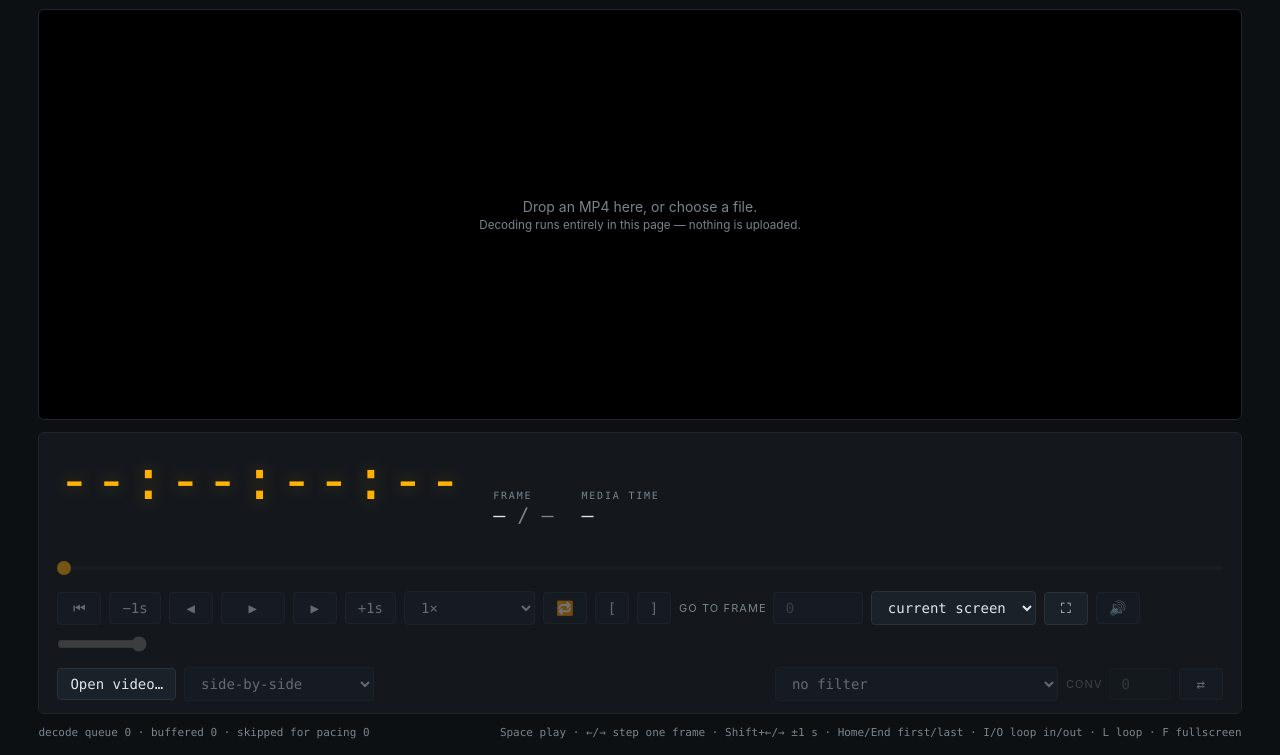
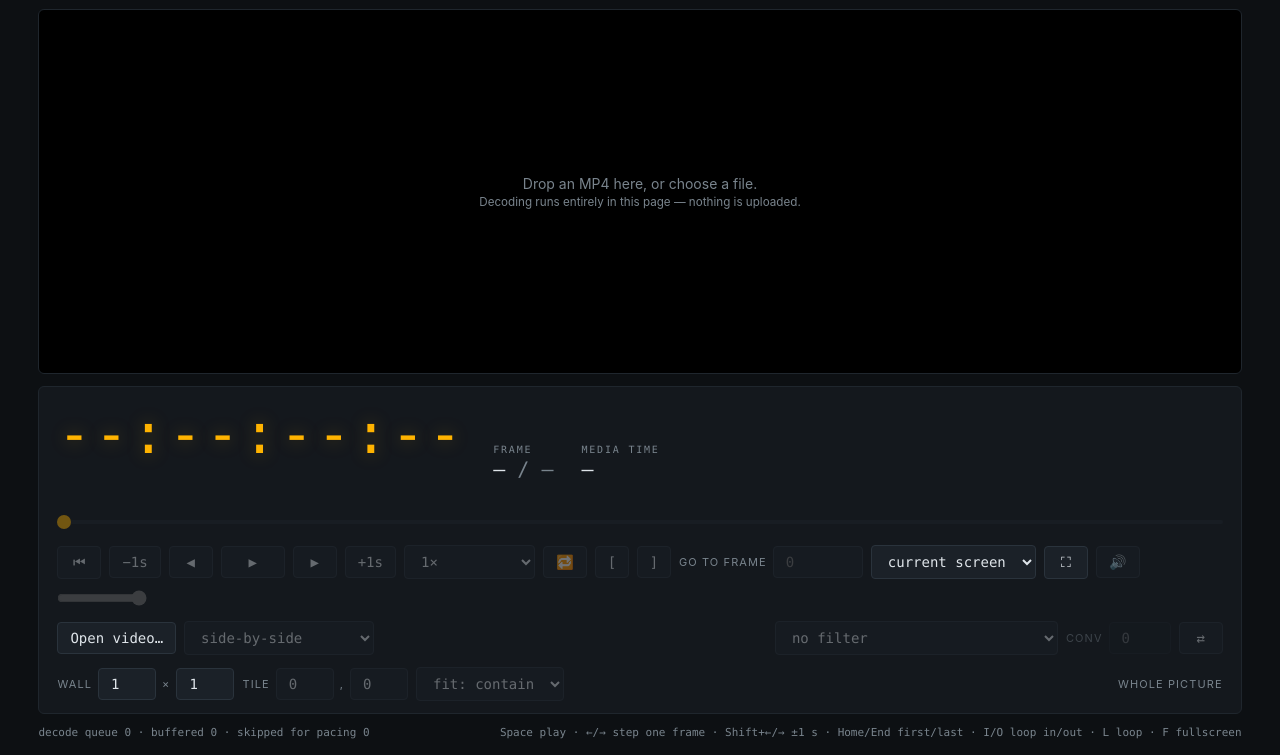
Before and after one commit to renambot/FrameSync, a plain HTML site: page index.html in a window 1280 px wide. Shown: the part 45-800 px from the top of the page. Drawn offline with Linux system fonts and the light colour scheme; no server answers.

Commit message:
Wall row: grid size, this node's tile, and fit, live and in the launch URL
Wall geometry had no UI and the copied launch URL passed through whatever
the page was opened with. A row under the source controls now holds the
wall as width x height in displays, this display's tile as column and row,
and the fit mode; edits apply live to the blit, to the per-eye cut of the
stereo outputs, and to the info line, with values clamped to the grid. The
launch URL emits tile=col,row,cols,rows and fit from those fields; a crop
from the URL keeps its meaning and is carried over with the wall beside it.

Co-Authored-By: Claude Fable 5.1 <noreply@anthropic.com>

```diff
--- a/index.html
+++ b/index.html
@@ -385,6 +385,17 @@
     flex-wrap: wrap;
   }
   #source-row #filter-sel { margin-left: auto; }
+  /* Wall geometry: the grid this display belongs to and this node's place in
+     it. Its own row so the fields never reflow the view settings above. */
+  #wall-row {
+    display: flex;
+    align-items: center;
+    gap: 8px;
+    flex-wrap: wrap;
+  }
+  #wall-row input[type="number"] { width: 58px; }
+  #wall-row .sep { color: var(--muted); }
+  #wall-note { margin-left: auto; }
   /* The volume slider is the native control tinted by accent-color; the hand-drawn
      track and thumb below only apply where accent-color does not exist. The
      scrubber keeps its own styling regardless: its 4px track and 22px hit area
@@ -596,6 +607,27 @@
       <button id="btn-swap-eyes" title="Swap left/right eye" aria-label="Swap left and right eye"
               aria-pressed="false">⇄</button>
     </div>
+    <div id="wall-row">
+      <label class="goto">Wall
+        <input id="wall-cols" type="number" inputmode="numeric" min="1" max="64" step="1" value="1"
+               title="Wall width, in displays" aria-label="Wall width in displays">
+        <span class="sep">×</span>
+        <input id="wall-rows" type="number" inputmode="numeric" min="1" max="64" step="1" value="1"
+               title="Wall height, in displays" aria-label="Wall height in displays">
+      </label>
+      <label class="goto">Tile
+        <input id="tile-col" type="number" inputmode="numeric" min="0" step="1" value="0"
+               title="This display's column, 0 at the left" aria-label="This display's column">
+        <span class="sep">,</span>
+        <input id="tile-row" type="number" inputmode="numeric" min="0" step="1" value="0"
+               title="This display's row, 0 at the top" aria-label="This display's row">
+      </label>
+      <select id="fit-sel" title="How this display's slice is fitted" aria-label="Fit mode">
+        <option value="contain" selected>fit: contain</option>
+        <option value="fill">fit: fill</option>
+      </select>
+      <span id="wall-note" class="goto"></span>
+    </div>
   </div>
 
   <footer>
--- a/js/main.js
+++ b/js/main.js
@@ -39,6 +39,12 @@
   const convWrap = $('conv-wrap');
   const convInput = $('stereo-conv');
   const btnSwapEyes = $('btn-swap-eyes');
+  const wallColsInput = $('wall-cols');
+  const wallRowsInput = $('wall-rows');
+  const tileColInput = $('tile-col');
+  const tileRowInput = $('tile-row');
+  const fitSel = $('fit-sel');
+  const wallNote = $('wall-note');
 
   const slider = $('scrubber');
   const gopCanvas = $('gop-strip');
@@ -55,9 +61,12 @@
   let fpsInt = 25;
 
   let viewport = null;      // normalized tile/crop rect for tiled walls
-  let viewportFit = 'fill';
-  let wallGrid = null;
+  let viewportFit = 'contain';
+  let wallGrid = { cols: 1, rows: 1 };
+  let tilePos = { col: 0, row: 0 };
+  let cropRect = null;      // ?crop=x,y,w,h from the URL: wins over the tile, has no UI
   let viewportLabel = '';
+  let fileInfoBase = '';    // the info line without the wall part, rebuilt when the wall changes
   let sync = null;
   let role = 'solo';
   let loadedSrc = null;      // server-relative URL the file came from, if any
@@ -299,11 +308,11 @@
       const audioLabel = hasAudio
         ? `${i.audio.codec} ${(i.audio.sampleRate / 1000).toFixed(1)} kHz ${i.audio.channels} ch`
         : (i.audio ? `${i.audio.codec} audio unsupported` : 'no audio');
-      infoEl.textContent =
+      fileInfoBase =
         `${name} · ${i.codec} · ${i.width}×${i.height} · ` +
         `${i.nominalFps.toFixed(3)} fps · ${i.sampleCount} frames · ` +
-        `${keyframes} keyframes · ${i.durationSec.toFixed(3)} s · ${audioLabel}` +
-        (viewportLabel ? ` · ${viewportLabel}` : '');
+        `${keyframes} keyframes · ${i.durationSec.toFixed(3)} s · ${audioLabel}`;
+      renderFileInfo();
 
       frameTotalEl.textContent = i.sampleCount - 1;
       slider.max = i.sampleCount - 1;
@@ -785,6 +794,61 @@
   btnJumpFwd.addEventListener('click', () => jumpSeconds(1));
   rateSel.addEventListener('change', () => player?.setRate(Number(rateSel.value)));
 
+  // ---- wall geometry ----------------------------------------------------
+
+  /** The file-info line: the file's facts plus this node's place on the wall. */
+  function renderFileInfo() {
+    if (!fileInfoBase) return;
+    infoEl.textContent = fileInfoBase + (viewportLabel ? ` · ${viewportLabel}` : '');
+  }
+
+  /**
+   * Read the wall row, clamp it to sense (a tile must lie inside the grid),
+   * and apply it: the viewport the player blits, the per-eye tile the
+   * stereo stage cuts, and the info line. A 1×1 wall is no tiling at all.
+   * A crop from the URL overrides the tile, since it exists for bezel insets
+   * the grid cannot express; the row then only supplies the wall's shape.
+   */
+  function applyWall() {
+    const int = (el, lo, hi) => Math.max(lo, Math.min(hi, Math.round(Number(el.value)) || 0));
+    const cols = int(wallColsInput, 1, 64), rows = int(wallRowsInput, 1, 64);
+    tileColInput.max = String(cols - 1);
+    tileRowInput.max = String(rows - 1);
+    const col = int(tileColInput, 0, cols - 1), row = int(tileRowInput, 0, rows - 1);
+    wallColsInput.value = String(cols); wallRowsInput.value = String(rows);
+    tileColInput.value = String(col); tileRowInput.value = String(row);
+    const tiled = cols * rows > 1;
+    tileColInput.disabled = !tiled || Boolean(cropRect);
+    tileRowInput.disabled = !tiled || Boolean(cropRect);
+    wallGrid = { cols, rows };
+    tilePos = { col, row };
+    viewportFit = fitSel.value === 'fill' ? 'fill' : 'contain';
+    if (cropRect) {
+      viewport = cropRect;
+      viewportLabel = `crop ${cropRect.x},${cropRect.y} ${cropRect.w}×${cropRect.h}`;
+      wallNote.textContent = 'crop set by the launch URL';
+    } else if (tiled) {
+      viewport = { x: col / cols, y: row / rows, w: 1 / cols, h: 1 / rows };
+      viewportLabel = `tile ${col},${row} of ${cols}×${rows}`;
+      wallNote.textContent = '';
+    } else {
+      viewport = null;
+      viewportLabel = '';
+      wallNote.textContent = 'whole picture';
+    }
+    if (viewport && viewportFit === 'contain') viewportLabel += ' · contain';
+    fitSel.disabled = !viewport;
+    stage.classList.toggle('tiled', Boolean(viewport));
+    if (player) {
+      player.setViewport(viewport, { fit: viewportFit, wallGrid });
+      applyFilter(); // the stereo stage cuts its per-eye tile from the same geometry
+    }
+    renderFileInfo();
+  }
+  for (const el of [wallColsInput, wallRowsInput, tileColInput, tileRowInput, fitSel]) {
+    el.addEventListener('change', applyWall);
+  }
+
   // ---- GPU filters (WebGPU) ----------------------------------------------
 
   const FILTER_IDS = {
@@ -1124,7 +1188,7 @@
   window.addEventListener('pointerdown', () => { pointerDroveInput = true; }, true);
   window.addEventListener('keydown', () => { pointerDroveInput = false; }, true);
 
-  for (const menu of [filterSel, stereoLayoutSel, rateSel, screenSel, roleSel]) {
+  for (const menu of [filterSel, stereoLayoutSel, rateSel, screenSel, roleSel, fitSel]) {
     menu.addEventListener('change', () => {
       if (pointerDroveInput) stage.focus({ preventScroll: true });
     });
@@ -1177,24 +1241,29 @@
   // Wall geometry is launch-time only — there is no UI that changes it — so
   // it rides along verbatim instead of being reconstructed from the parsed
   // viewport rect, which would be lossy (?tile and ?crop both land there).
-  const LAUNCH_PASSTHROUGH = ['tile', 'crop', 'wall', 'fit'];
-
   /**
    * The URL that launches *another* node with this one's setup: live UI
-   * state (src, loop, filter, stereo layout, eye swap, target display,
-   * fullscreen) on top of the launch-time wall geometry. Setting up a wall
-   * means writing one of these per node by hand today, so the output is
-   * optimised for a human reading it: flags stay bare (`?loop`, not
-   * `?loop=`), and the slashes in a path and the commas in a grid spec are
-   * left as themselves — both are legal in a query value, and `tile=1%2C0`
-   * is unreadable.
+   * state (wall grid, tile, fit, src, loop, filter, stereo layout, eye swap,
+   * target display, fullscreen). Setting up a wall means writing one of
+   * these per node, so the output is optimised for a human reading it: flags
+   * stay bare (`?loop`, not `?loop=`), and the slashes in a path and the
+   * commas in a grid spec are left as themselves — both are legal in a query
+   * value, and `tile=1%2C0` is unreadable. The tile is this node's own; the
+   * other nodes change that one number.
    */
   function launchUrl() {
     const enc = (v) => encodeURIComponent(v).replace(/%2F/g, '/').replace(/%2C/g, ',');
-    const launched = new URLSearchParams(location.search);
     const q = [];
-    for (const k of LAUNCH_PASSTHROUGH) {
-      if (launched.has(k)) q.push(`${k}=${enc(launched.get(k))}`);
+    const tiled = wallGrid.cols * wallGrid.rows > 1;
+    if (cropRect) {
+      // A crop from the URL has no UI and keeps its meaning; under contain it
+      // needs the wall's shape to go with it.
+      q.push(`crop=${[cropRect.x, cropRect.y, cropRect.w, cropRect.h].join(',')}`);
+      if (tiled) q.push(`wall=${wallGrid.cols},${wallGrid.rows}`);
+      if (viewportFit === 'contain') q.push('fit=contain');
+    } else if (tiled) {
+      q.push(`tile=${tilePos.col},${tilePos.row},${wallGrid.cols},${wallGrid.rows}`);
+      if (viewportFit === 'fill') q.push('fit=fill');
     }
     if (loadedSrc) q.push(`src=${enc(loadedSrc)}`);
     // Always follower, never master, even when this page IS the master: the
@@ -1270,23 +1339,19 @@
   // combined surface — letterboxed globally, never distorted; ?fit=fill
   // stretches the slice edge-to-edge (for content pre-matched to the wall).
   // ?wall=cols,rows supplies wall geometry when using ?crop with contain.
+  // The URL seeds the wall row; applyWall() then owns the geometry.
   const paramTile = params.get('tile');
   if (paramTile) {
     const [col, row, cols, rows] = paramTile.split(',').map(Number);
     if (cols >= 1 && rows >= 1 && col >= 0 && col < cols && row >= 0 && row < rows) {
-      viewport = { x: col / cols, y: row / rows, w: 1 / cols, h: 1 / rows };
       wallGrid = { cols, rows };
-      viewportFit = 'contain';
-      viewportLabel = `tile ${col},${row} of ${cols}×${rows}`;
+      tilePos = { col, row };
     }
   }
   const paramCrop = params.get('crop');
   if (paramCrop) {
     const [x, y, w, h] = paramCrop.split(',').map(Number);
-    if (w > 0 && h > 0 && x >= 0 && y >= 0 && x + w <= 1 && y + h <= 1) {
-      viewport = { x, y, w, h };
-      viewportLabel = `crop ${x},${y} ${w}×${h}`;
-    }
+    if (w > 0 && h > 0 && x >= 0 && y >= 0 && x + w <= 1 && y + h <= 1) cropRect = { x, y, w, h };
   }
   const paramWall = params.get('wall');
   if (paramWall) {
@@ -1294,9 +1359,14 @@
     if (cols >= 1 && rows >= 1) wallGrid = { cols, rows };
   }
   const paramFit = params.get('fit');
-  if (paramFit === 'contain' || paramFit === 'fill') viewportFit = paramFit;
-  if (viewport && viewportFit === 'contain') viewportLabel += ' · contain';
-  if (viewport) stage.classList.add('tiled');
+  // A bare crop is a source crop (fill) unless told otherwise; a tile aspect-fits.
+  viewportFit = paramFit === 'contain' || paramFit === 'fill' ? paramFit : (cropRect && !paramTile ? 'fill' : 'contain');
+  wallColsInput.value = String(wallGrid.cols);
+  wallRowsInput.value = String(wallGrid.rows);
+  tileColInput.value = String(tilePos.col);
+  tileRowInput.value = String(tilePos.row);
+  fitSel.value = viewportFit;
+  applyWall();
 
   if (params.has('loop')) setLoop(true);
   let paramFilter = params.get('filter');
```
Also changed, not shown: 1 other file.
